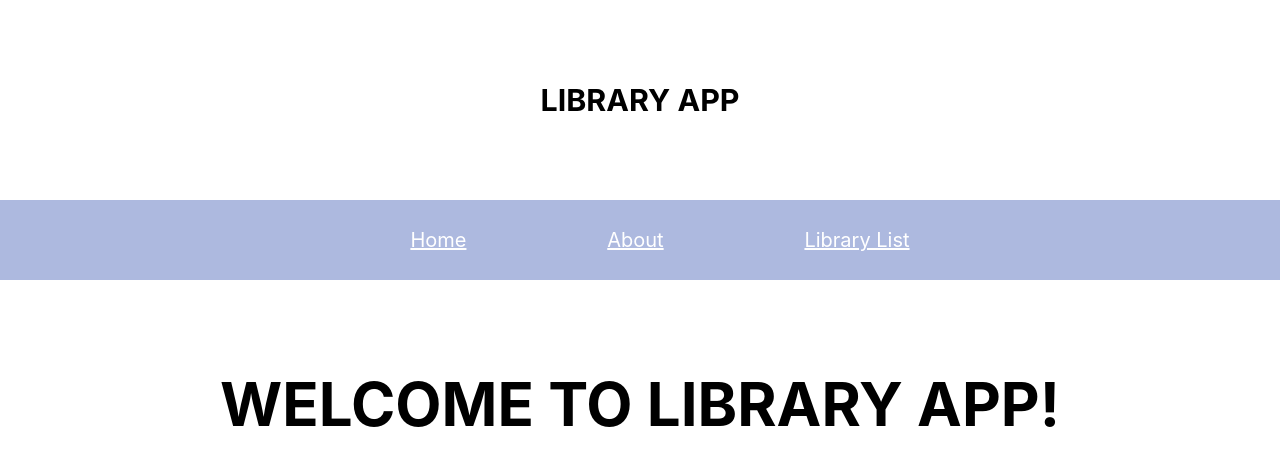
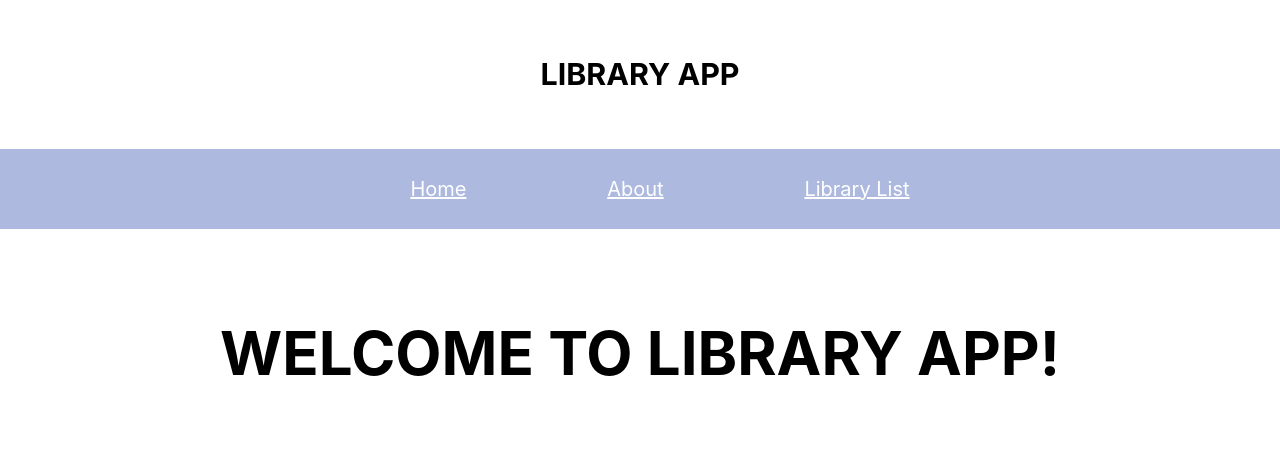
Before and after one commit to devWRM/LIBRARY, a React (Create React App) app in the folder frontend-library/: page / in a window 1280 px wide. Shown: the top 466 px of the page. Built offline with nearby package versions, Linux system fonts and the light colour scheme; no server answers.

Commit message:
deleted obsolete code and decreased the .App-header min-height

```diff
--- a/frontend-library/src/components/App.css
+++ b/frontend-library/src/components/App.css
@@ -8,7 +8,7 @@ Link {
 
 .App-header {
   /* background-color: #282c34; */
-  min-height: 25vh;
+  min-height: 10vh;
   display: flex;
   flex-direction: column;
   align-items: center;
@@ -27,11 +27,6 @@ Link {
   color: red;
 }
 
-.navbar-links:active {
-  color: yellow;
-}
-
-
 nav {
   background-color: #ADB9DF;
   min-height: 10vh;
@@ -40,9 +35,6 @@ nav {
   justify-content: space-around;
   color: white;
 
-  /* flex-direction: column; */
-  /* font-size: calc(10px + 2vmin); */
-  /* justify-content: center; */
 }
 
 .library-button {
@@ -51,60 +43,7 @@ nav {
 }
 
 
-/* p {
-  color: rgb(9, 245, 135);
-  font-size: 25px;
-
-} */
-
 #main {
   color: black;
-  /* float: right; */
 
 }
-
-#library {
-  color: teal;
-
-
-}
-
-
-
-
-
-
-
-
-
-
-
-
-
-
-
-
-
-/* .App-logo {
-  height: 40vmin;
-  pointer-events: none;
-} */
-
-/* @media (prefers-reduced-motion: no-preference) {
-  .App-logo {
-    animation: App-logo-spin infinite 20s linear;
-  }
-} */
-
-/* .App-link {
-  color: #61dafb;
-} */
-
-/* @keyframes App-logo-spin {
-  from {
-    transform: rotate(0deg);
-  }
-  to {
-    transform: rotate(360deg);
-  }
-} */
```
